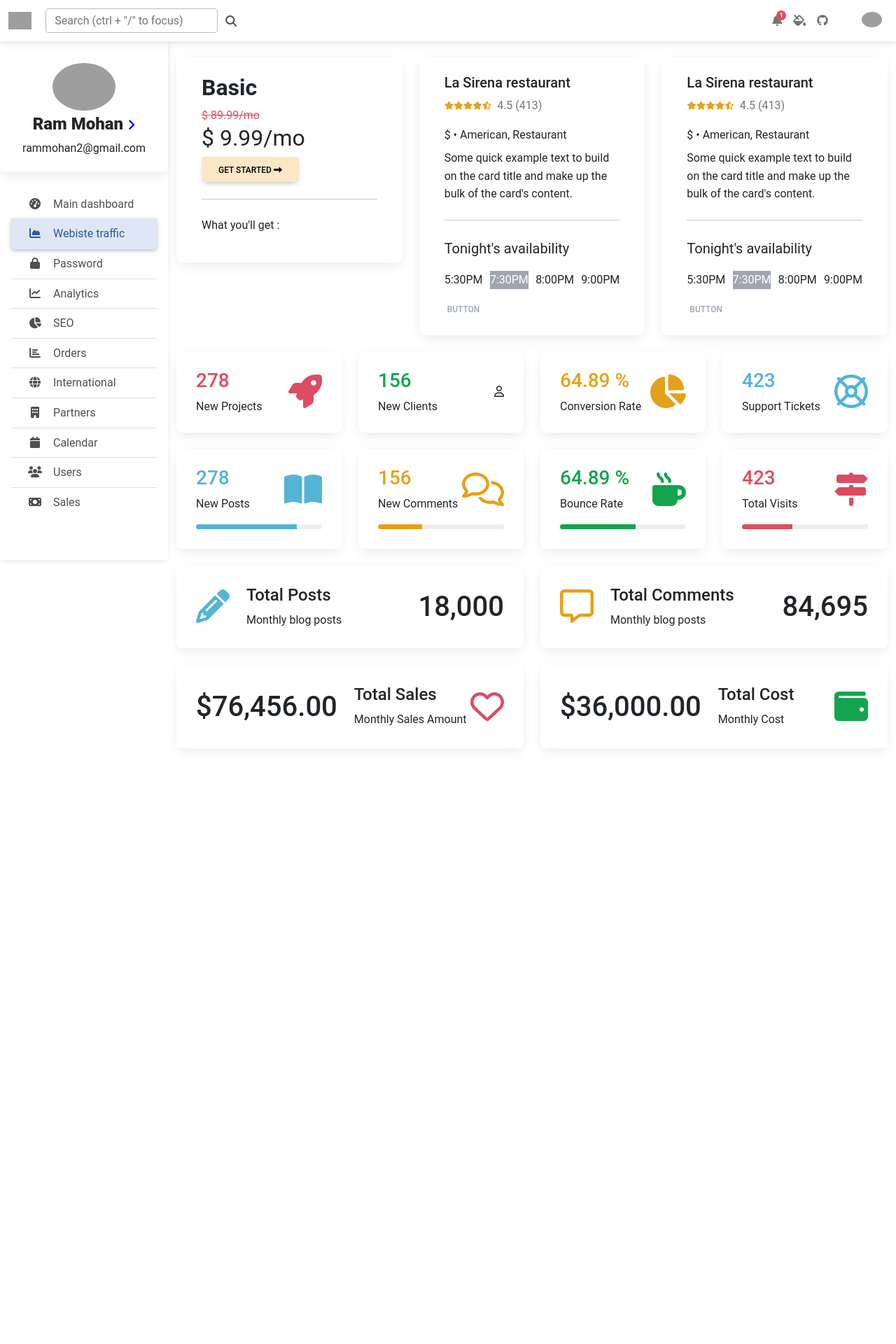
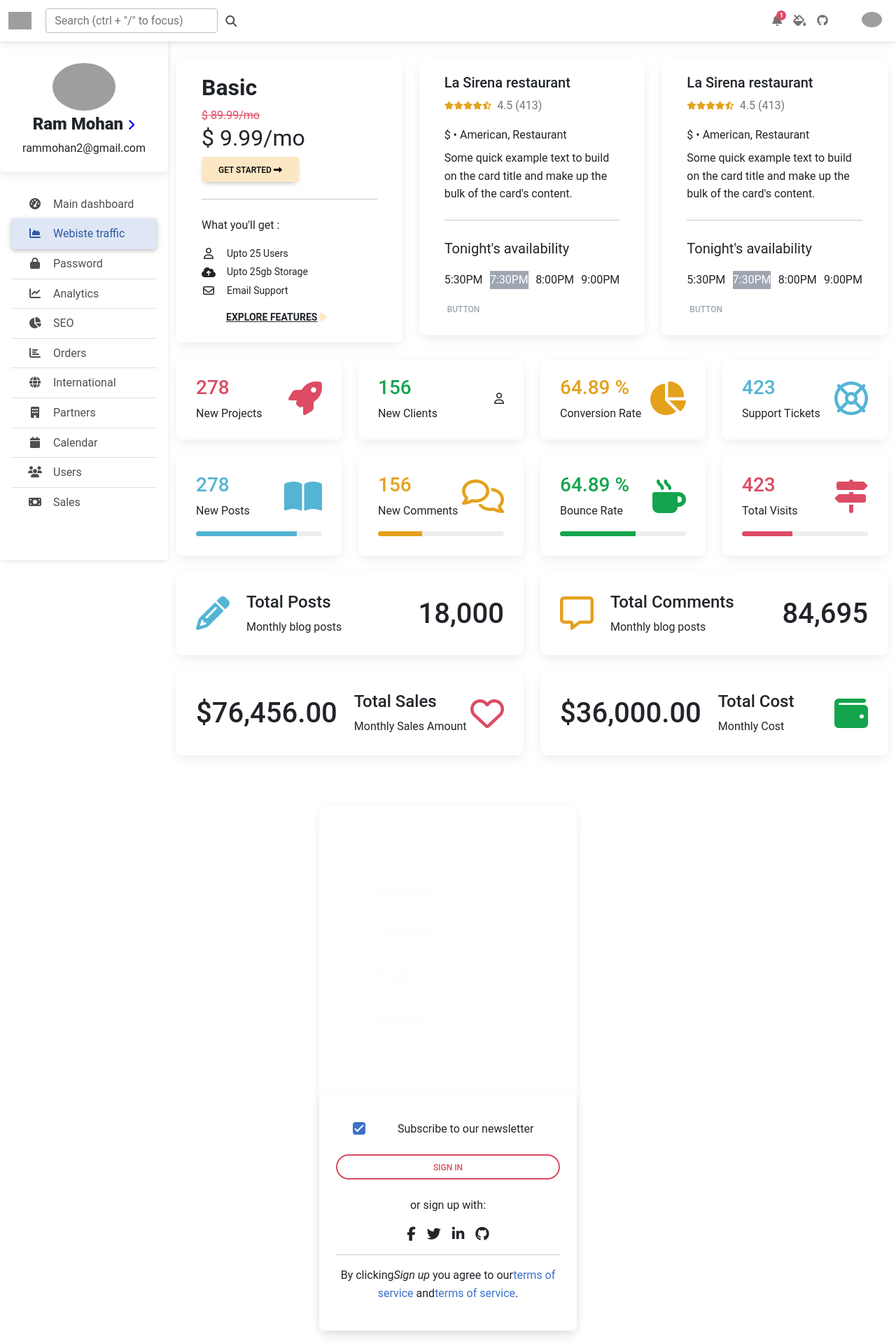
Before and after one commit to FidhaLatheef/Dashboard_1-React, a React (Create React App) app in the folder dashboard/: page / in a window 1280 px wide. Shown: the top 1920 px of the page at 70% size. Before the commit the page ends 1093 px from the top, so only its background shows below. Built offline with nearby package versions, Linux system fonts and the light colour scheme; grey boxes are pictures that could not be loaded.

Commit message:
one card completed

```diff
--- a/dashboard/src/App.js
+++ b/dashboard/src/App.js
@@ -171,6 +171,26 @@ function App() {
                         <hr className="my-4" />
                         <p >What you'll get : </p>
 
+                        <div className="d-flex justify-content-start align-items-center mb-1">
+                          <i className="far fa-user fa-fw me-3" />
+                          <div className="d-flex flex-column">
+                            <p className="mb-0 small">Upto 25 Users</p>
+                          </div>
+                        </div>
+                        <div className="d-flex justify-content-start align-items-center mb-1">
+                          <i className="fa fa-cloud-arrow-up  me-3" />
+                          <div className="d-flex flex-column">
+                            {/* <label className="form-label" htmlFor="form1Example1">Upto 25 Users</label> */}
+                            <p className="mb-0 small">Upto 25gb Storage</p>
+                          </div>
+                        </div>
+                        <div className="d-flex justify-content-start align-items-center mb-1">
+                        <i className="far fa-envelope fa-fw me-3" />
+                          <div className="d-flex flex-column">
+                            <p className="mb-0 small">Email Support</p>
+                          </div>
+                        </div>
+                        <p className='mt-3 justify-content-center mb-0 small' style={{fontWeight:700,marginLeft:"35px"}}> <u>EXPLORE FEATURES</u><i style={{color:"#fce7c5"}} className="fa fa-play fa-fw me-3" /></p>
 
 
                       </div>
@@ -521,6 +541,70 @@ function App() {
         </main>
         {/*Main layout*/}
       </div>
+      <div className="container">
+        <section className="mx-auto my-5" style={{ maxWidth: '23rem' }}>
+          <div className="card card-form mt-2 mb-4">
+            <div className="card-body rounded-top pink darken-4">
+              <h3 className="font-weight-bold text-center text-uppercase text-white my-4">Sign up</h3>
+              <form className="pb-5 px-2" >
+                <div className="d-flex justify-content-start align-items-center mb-4">
+                  <i className="far fa-user fa-lg text-white fa-fw me-3" />
+                  <div className="form-outline form-white w-100">
+                    <input type="text" id="form1Example1" className="form-control" />
+                    <label className="form-label" htmlFor="form1Example1">First name</label>
+                  </div>
+                </div>
+                <div className="d-flex justify-content-start align-items-center mb-4">
+                  <i className="far fa-hand-point-right fa-lg text-white fa-fw me-3" />
+                  <div className="form-outline form-white w-100">
+                    <input type="text" id="form1Example2" className="form-control" />
+                    <label className="form-label" htmlFor="form1Example2">Last name</label>
+                  </div>
+                </div>
+                <div className="d-flex justify-content-start align-items-center mb-4">
+                  <i className="far fa-envelope fa-lg text-white fa-fw me-3" />
+                  <div className="form-outline form-white w-100">
+                    <input type="text" id="form1Example3" className="form-control" />
+                    <label className="form-label" htmlFor="form1Example3">E-mail</label>
+                  </div>
+                </div>
+                <div className="d-flex justify-content-start align-items-center pb-3">
+                  <i className="far fa-star fa-lg text-white fa-fw me-3" />
+                  <div className="form-outline form-white w-100">
+                    <input type="password" id="form1Example4" className="form-control" />
+                    <label className="form-label" htmlFor="form1Example4">Password</label>
+                    <div className="form-helper text-white">At least 8 characters and 1 digit</div>
+                  </div>
+                </div>
+              </form>
+            </div>
+            <div className="card card-form-2 mb-0 z-depth-0">
+              <div className="card-body">
+                <form className="text-center">
+                  <div className="form-check red-checkbox my-3">
+                    <input className="form-check-input ms-auto" type="checkbox" defaultValue id="flexCheckDefault1" defaultChecked />
+                    <label className="form-check-label" htmlFor="flexCheckDefault1">
+                      Subscribe to our newsletter
+                    </label>
+                  </div>
+                  <button className="btn btn-outline-danger btn-rounded btn-block my-4 z-depth-0" type="submit">Sign in</button>
+                  <p>or sign up with:</p>
+                  <i className="fab fa-lg fa-facebook-f pink-accent-text px-2" />
+                  <i className="fab fa-lg fa-twitter pink-accent-text px-2" />
+                  <i className="fab fa-lg fa-linkedin-in pink-accent-text px-2" />
+                  <i className="fab fa-lg fa-github pink-accent-text px-2" />
+                  <hr />
+                  <p>By clicking
+                    <em>Sign up</em> you agree to our
+                    <a className="pink-accent-text" href="#!" target="_blank">terms of service</a> and
+                    <a className="pink-accent-text" href="#!" target="_blank">terms of service</a>. </p>
+                </form>
+              </div>
+            </div>
+          </div>
+        </section>
+      </div>
+
 
     </div>
   );
```
